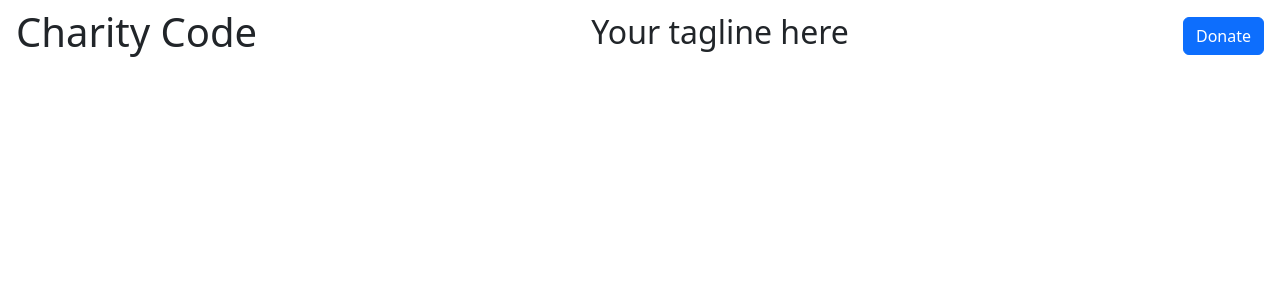
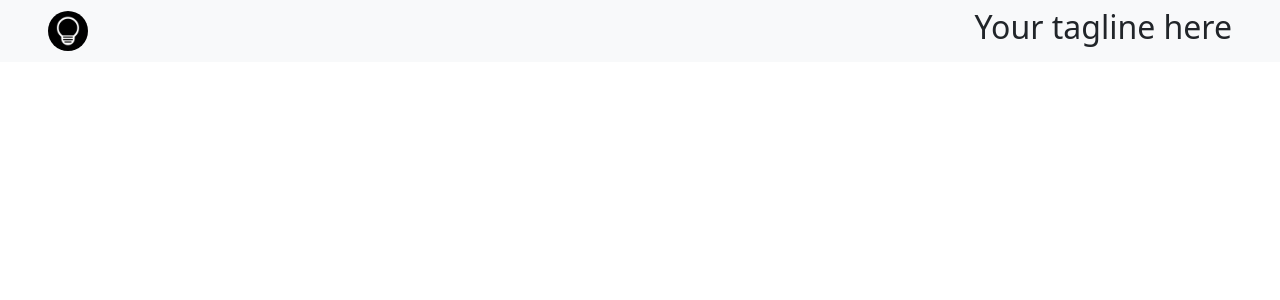
Before and after one commit to 43110JOSHUA/CharityCode, a Next.js app: page / in a window 1280 px wide. Shown: the top 300 px of the page. Built offline with nearby package versions, Linux system fonts and the light colour scheme.

Commit message:
Added Charity Code icon to header

```diff
--- /dev/null
+++ b/src/app/components/Avatar.tsx
@@ -0,0 +1,18 @@
+interface Props {
+  src: string;
+}
+
+const Avatar = ({ src }: Props) => {
+  return (
+    <div>
+      <img
+        src={src}
+        alt="Avatar"
+        className="rounded-circle"
+        style={{ width: "40px", height: "40px" }}
+      />
+    </div>
+  );
+};
+
+export default Avatar;
--- a/src/app/components/NavBar.tsx
+++ b/src/app/components/NavBar.tsx
@@ -1,11 +1,12 @@
 import React from "react";
+import Image from "next/image";
+import Avatar from "./Avatar";
 
 const NavBar = () => {
   return (
-    <nav className="d-flex justify-content-between align-items-center py-2 px-2 px-md-3">
-      <h1>Charity Code</h1>
+    <nav className="bg-body-tertiary d-flex justify-content-between align-items-center py-2 px-2 px-md-5  ">
+      <Avatar src="/CCicon.png" />
       <h2>Your tagline here</h2>
-      <button className="btn btn-primary">Donate</button>
     </nav>
   );
 };
```
Also changed, not shown: public/CCicon.png.
